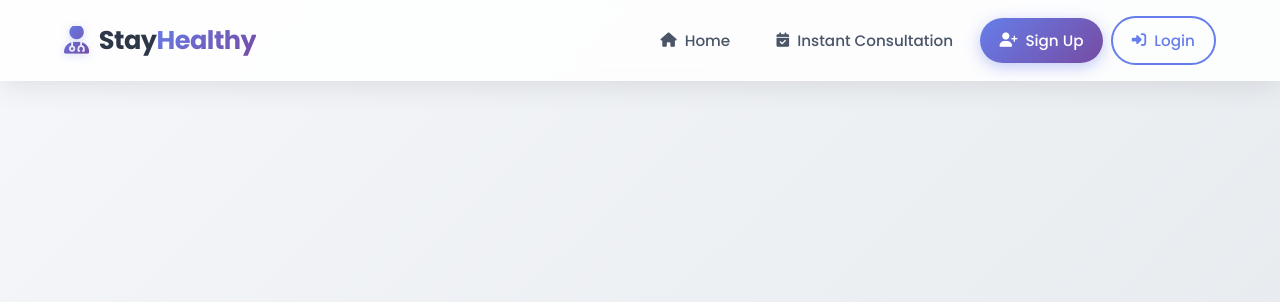
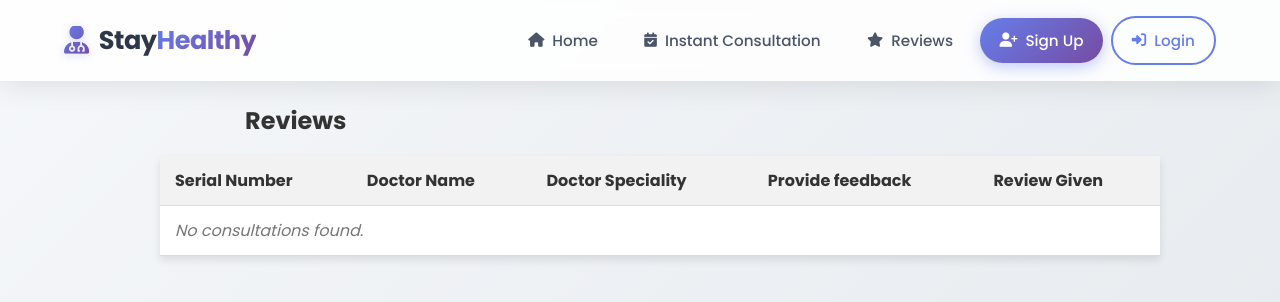
Before and after one commit to MehediHasanShahed/test_med_app, a React (Create React App) app: page /reviews in a window 1280 px wide. Shown: the top 302 px of the page. Built offline with nearby package versions, Linux system fonts and the light colour scheme.

Commit message:
added review

```diff
--- a/src/App.js
+++ b/src/App.js
@@ -8,6 +8,7 @@ import Login from './Components/Login/Login';
 import InstantConsultation from './Components/InstantConsultationBooking/InstantConsultation';
 import BookingConsultation from './Components/BookingConsultation/BookingConsultation';
 import Notification from './Components/Notification/Notification';
+import ReviewForm from './Components/ReviewForm/ReviewForm';
 
 function App() {
   return (
@@ -20,6 +21,7 @@ function App() {
             <Route path="/login" element={<Login />} />
             <Route path="/instant-consultation" element={<InstantConsultation />} />
             <Route path="/booking-consultation" element={<BookingConsultation />} />
+            <Route path="/reviews" element={<ReviewForm />} />
           </Routes>
         </Notification>
       </BrowserRouter>
--- a/src/Components/Navbar/Navbar.js
+++ b/src/Components/Navbar/Navbar.js
@@ -99,6 +99,12 @@ const Navbar = () => {
                             <span>Instant Consultation</span>
                         </Link>
                     </li>
+                    <li className="nav__item">
+                        <Link to="/reviews" className="nav__link">
+                            <i className="fas fa-star"></i>
+                            <span>Reviews</span>
+                        </Link>
+                    </li>
 
                     {isLoggedIn ? (
                         <>
--- /dev/null
+++ b/src/Components/ReviewForm/ReviewForm.css
@@ -0,0 +1,165 @@
+.review-form-container {
+  padding: 20px;
+  max-width: 1000px;
+  margin: 0 auto;
+}
+
+.review-form-container h2 {
+  margin: 85px;
+  margin-bottom: 20px;
+  color: #333;
+}
+
+.review-table {
+  width: 1000px;
+  border-collapse: collapse;
+  margin-top: 20px;
+  background-color: #fff;
+  box-shadow: 0 4px 8px rgba(0, 0, 0, 0.1);
+}
+
+.review-table th,
+.review-table td {
+  padding: 12px 15px;
+  text-align: left;
+  border-bottom: 1px solid #ddd;
+}
+
+.review-table th {
+  background-color: #f2f2f2;
+  color: #333;
+  font-weight: bold;
+}
+
+.review-table tr:hover {
+  background-color: #f5f5f5;
+}
+
+.feedback-btn {
+  background-color: #007bff;
+  color: white;
+  border: none;
+  padding: 8px 16px;
+  border-radius: 4px;
+  cursor: pointer;
+  transition: background-color 0.3s;
+}
+
+.review-table .feedback-btn:hover {
+  background-color: #0056b3;
+}
+
+.review-table .feedback-btn:disabled {
+  background-color: #cccccc;
+  cursor: not-allowed;
+}
+
+.no-appointments {
+  text-align: center;
+  color: #777;
+  font-style: italic;
+}
+
+/* Modal Styles */
+.popup-content {
+  border-radius: 10px;
+  padding: 0 !important;
+  width: 400px !important;
+  border: none !important;
+  box-shadow: 0 4px 15px rgba(0,0,0,0.2) !important;
+}
+
+.modal-content {
+  padding: 20px;
+  background-color: #fff;
+  border-radius: 10px;
+}
+
+.modal-header {
+  display: flex;
+  justify-content: center;
+  align-items: center;
+  margin-bottom: 20px;
+  border-bottom: 1px solid #eee;
+  padding-bottom: 10px;
+}
+
+.modal-header h3 {
+  margin-left: 10px;
+  margin-right: 160px;
+  color: #333;
+  white-space: nowrap;
+}
+
+.close-btn {
+  background: none;
+  border: none;
+  font-size: 24px;
+  cursor: pointer;
+  color: #999;
+}
+
+.close-btn:hover {
+  color: #333;
+}
+
+.feedback-form .form-group {
+  margin-bottom: 15px;
+}
+
+.feedback-form label {
+  display: block;
+  margin-bottom: 5px;
+  font-weight: bold;
+  color: #555;
+}
+
+.feedback-form input[type="text"],
+.feedback-form textarea {
+  width: 100%;
+  padding: 10px;
+  border: 1px solid #ddd;
+  border-radius: 4px;
+  box-sizing: border-box; /* Ensures padding included in width */
+  font-family: inherit;
+}
+
+.feedback-form textarea {
+  height: 100px;
+  resize: vertical;
+}
+
+.submit-btn {
+  background-color: #28a745;
+  color: white;
+  border: none;
+  padding: 10px 20px;
+  border-radius: 4px;
+  cursor: pointer;
+  width: 100%;
+  font-size: 16px;
+  transition: background-color 0.3s;
+}
+
+.submit-btn:hover {
+  background-color: #218838;
+}
+
+.submit-btn:disabled {
+  background-color: #cccccc;
+  cursor: not-allowed;
+}
+
+.rating {
+    font-size: 24px;
+    cursor: pointer;
+}
+
+.star {
+    color: #ccc;
+    margin-right: 5px;
+}
+
+.star.filled {
+    color: gold;
+}
--- /dev/null
+++ b/src/Components/ReviewForm/ReviewForm.js
@@ -0,0 +1,147 @@
+import React, { useEffect, useState } from 'react';
+import Popup from 'reactjs-popup';
+import 'reactjs-popup/dist/index.css';
+import './ReviewForm.css';
+
+const ReviewForm = () => {
+    const [appointments, setAppointments] = useState([]);
+    const [showModal, setShowModal] = useState(false);
+    const [selectedAppointment, setSelectedAppointment] = useState(null);
+    const [formData, setFormData] = useState({
+        name: '',
+        review: '',
+        rating: 0
+    });
+
+    useEffect(() => {
+        const storedAppointments = JSON.parse(localStorage.getItem('appointmentData')) || [];
+        setAppointments(storedAppointments);
+    }, []);
+
+    const handleFeedback = (appointment) => {
+        setSelectedAppointment(appointment);
+        setShowModal(true);
+    };
+
+    const handleChange = (e) => {
+        setFormData({ ...formData, [e.target.name]: e.target.value });
+    };
+
+    const handleSubmit = (e) => {
+        e.preventDefault();
+        if (selectedAppointment) {
+            const updatedAppointments = appointments.map(appt =>
+                appt.id === selectedAppointment.id
+                    ? { ...appt, reviewGiven: true, reviewData: formData }
+                    : appt
+            );
+            setAppointments(updatedAppointments);
+            localStorage.setItem('appointmentData', JSON.stringify(updatedAppointments));
+
+            // Reset and close
+            setShowModal(false);
+            setFormData({ name: '', review: '', rating: 0 });
+            setSelectedAppointment(null);
+        }
+    };
+
+    return (
+        <div className="review-form-container">
+            <h2>Reviews</h2>
+            <table className="review-table">
+                <thead>
+                    <tr>
+                        <th>Serial Number</th>
+                        <th>Doctor Name</th>
+                        <th>Doctor Speciality</th>
+                        <th>Provide feedback</th>
+                        <th>Review Given</th>
+                    </tr>
+                </thead>
+                <tbody>
+                    {appointments.map((appointment, index) => (
+                        <tr key={appointment.id}>
+                            <td>{index + 1}</td>
+                            <td>{appointment.doctorName}</td>
+                            <td>{appointment.doctorSpeciality}</td>
+                            <td>
+                                <button
+                                    className="feedback-btn"
+                                    onClick={() => handleFeedback(appointment)}
+                                    disabled={appointment.reviewGiven}
+                                >
+                                    Click Here
+                                </button>
+                            </td>
+                            <td>{appointment.reviewGiven && appointment.reviewData ? appointment.reviewData.review : ''}</td>
+                        </tr>
+                    ))}
+                    {appointments.length === 0 && (
+                        <tr>
+                            <td colSpan="5" className="no-appointments">No consultations found.</td>
+                        </tr>
+                    )}
+                </tbody>
+            </table>
+
+            {/* Feedback Modal */}
+            <Popup
+                open={showModal}
+                onClose={() => setShowModal(false)}
+                modal
+                closeOnDocumentClick
+            >
+                <div className="modal-content">
+                    <div className="modal-header">
+                        <h3>Give Feedback</h3>
+                        <button className="close-btn" onClick={() => setShowModal(false)}>&times;</button>
+                    </div>
+                    <form onSubmit={handleSubmit} className="feedback-form">
+                        <div className="form-group">
+                            <label>Doctor Name:</label>
+                            <p>{selectedAppointment?.doctorName}</p>
+                        </div>
+                        <div className="form-group">
+                            <label htmlFor="name">Your Name:</label>
+                            <input
+                                type="text"
+                                id="name"
+                                name="name"
+                                value={formData.name}
+                                onChange={handleChange}
+                                required
+                            />
+                        </div>
+                        <div className="form-group">
+                            <label htmlFor="review">Review:</label>
+                            <textarea
+                                id="review"
+                                name="review"
+                                value={formData.review}
+                                onChange={handleChange}
+                                required
+                            ></textarea>
+                        </div>
+                        <div className="form-group">
+                            <label htmlFor="rating">Rating:</label>
+                            <div className="rating">
+                                {[1, 2, 3, 4, 5].map((star) => (
+                                    <span
+                                        key={star}
+                                        className={`star ${star <= formData.rating ? 'filled' : ''}`}
+                                        onClick={() => setFormData({ ...formData, rating: star })}
+                                    >
+                                        &#9733;
+                                    </span>
+                                ))}
+                            </div>
+                        </div>
+                        <button type="submit" className="submit-btn" disabled={formData.rating === 0}>Submit</button>
+                    </form>
+                </div>
+            </Popup>
+        </div>
+    );
+};
+
+export default ReviewForm;
```
